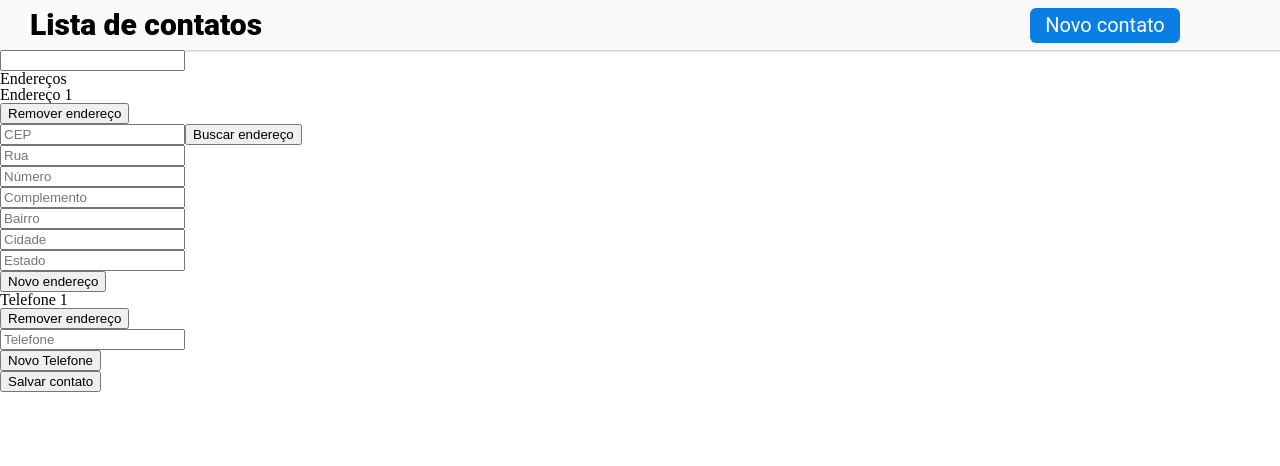
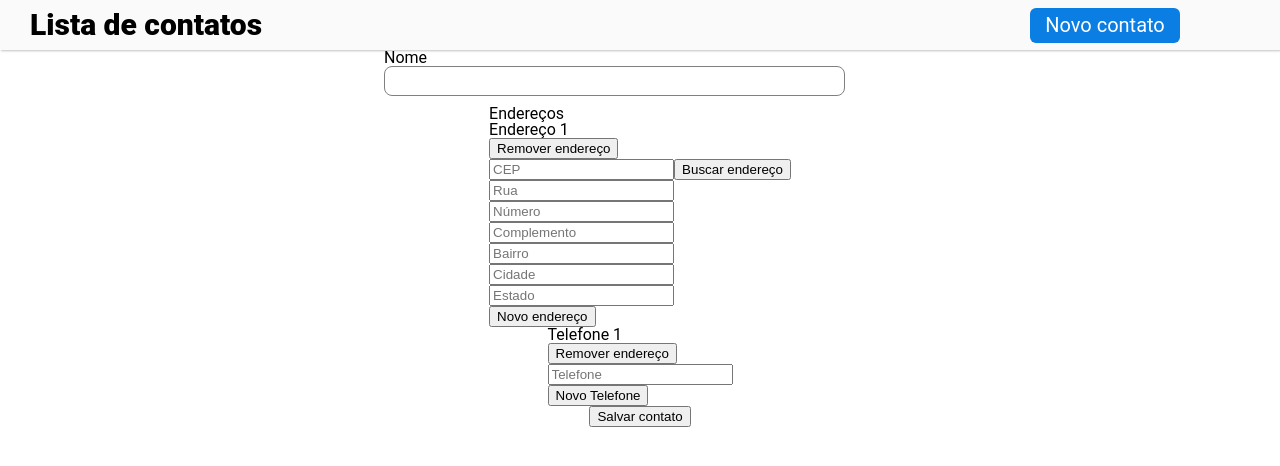
Before and after one commit to DouglasSantos94/vexpenses-contact-list, a React (Vite) app: page /add-contact in a window 1280 px wide. Shown: the top 466 px of the page. Built offline with nearby package versions, Linux system fonts and the light colour scheme.

Commit message:
style: create Form components styled components

```diff
--- a/src/components/Form/index.tsx
+++ b/src/components/Form/index.tsx
@@ -2,8 +2,9 @@ import React from "react";
 import { FormProvider, UseFormProps, UseFormReturn } from "react-hook-form";
 import { ContactAddressForm } from "../../pages/Contact/AddContact/AddressForm";
 import { PhoneNumberForm } from "../../pages/Contact/AddContact/PhoneNumberForm";
-import { NameInput } from "../../pages/Contact/AddContact";
 import { Contact } from "../../types/contact";
+import { FormInput, InputField, StyledForm } from "./style";
+import { ErrorMessage } from "@hookform/error-message";
 
 export interface IFormProps {
   isEdit: boolean,
@@ -14,17 +15,19 @@ export interface IFormProps {
 export const Form = ({isEdit, form, submitForm}: IFormProps) => {
   return (
     <FormProvider {...form}>
-      <form onSubmit={form.handleSubmit(submitForm)}>
-        <section>
-          <NameInput />
-        </section>
+      <StyledForm onSubmit={form.handleSubmit(submitForm)}>
+        <InputField>
+          <label htmlFor="name">Nome</label>
+          <FormInput {...form.register("name", { required: "* Campo obrigatório" })} />
+          <ErrorMessage errors={form.formState.errors} name="name"/>
+        </InputField>
         <section>
           <h2>Endereços</h2>
           <ContactAddressForm />
         </section>
         <PhoneNumberForm />
         <button type="submit">{`Salvar ${isEdit ? "alterações" : "contato"}`}</button>
-      </form>
+      </StyledForm>
     </FormProvider>
 )
 }
--- /dev/null
+++ b/src/components/Form/style.ts
@@ -0,0 +1,34 @@
+import React from "react";
+import { FormProvider } from "react-hook-form";
+import styled from "styled-components";
+
+export const FormWrapper = styled(FormProvider)`
+  width: 100%;
+  display: flex;
+  align-items: center;
+`;
+
+export const StyledForm = styled.form`
+  font-family: "Roboto", sans-serif;
+  display: flex;
+  width: 100%;
+  align-items: center;
+  flex-direction: column;
+  justify-content: center;
+`;
+
+export const FormInput = styled.input`
+  width: 90%;
+  height: 30px;
+  margin-bottom: 10px;
+  font-size: 15px;
+  border-radius: 8px;
+  border: solid 1px gray;
+  box-sizing: border-box;
+`;
+
+export const InputField = styled.div`
+  display: flex;
+  flex-direction: column;
+  width: 40%;
+`;
--- a/src/pages/Contact/AddContact/index.tsx
+++ b/src/pages/Contact/AddContact/index.tsx
@@ -3,6 +3,7 @@ import { useForm, UseFormReturn, UseFormProps, useFormContext } from "react-hook
 import { Form } from "../../../components/Form";
 import { Contact } from "../../../types/contact";
 import { createContact } from "../../../api";
+import { FormInput } from "../../../components/Form/style";
 
 const defaultValues: Contact = {
   id: "",
@@ -25,11 +26,6 @@ const defaultValues: Contact = {
   ]
 }
 
-export const NameInput = () => {
-  const { register } = useFormContext();
-  return <input {...register("name")} />
-}
-
 export const AddContact = () => {
   const form: UseFormReturn<Contact, UseFormProps> = useForm<Contact>({
     defaultValues,
```
